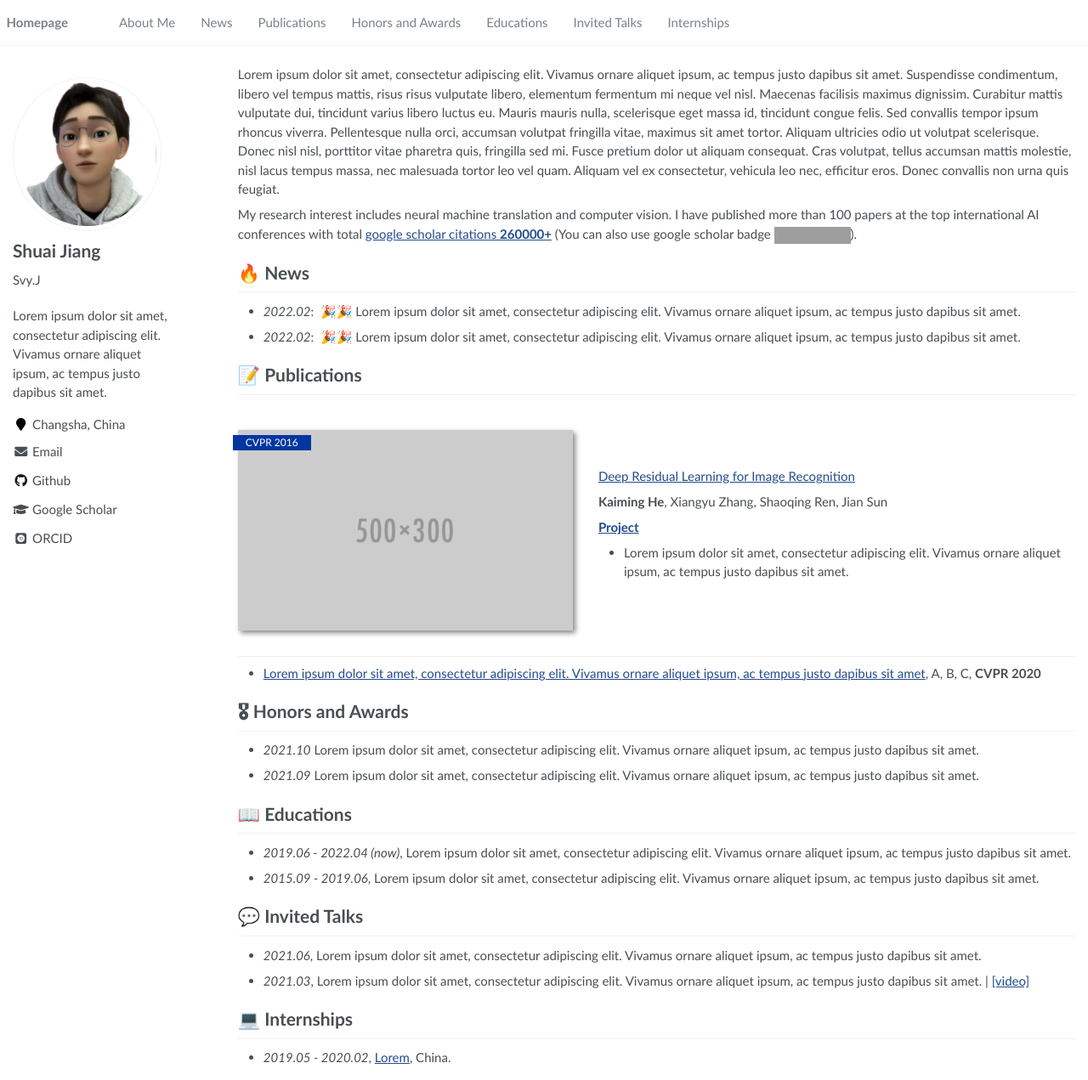
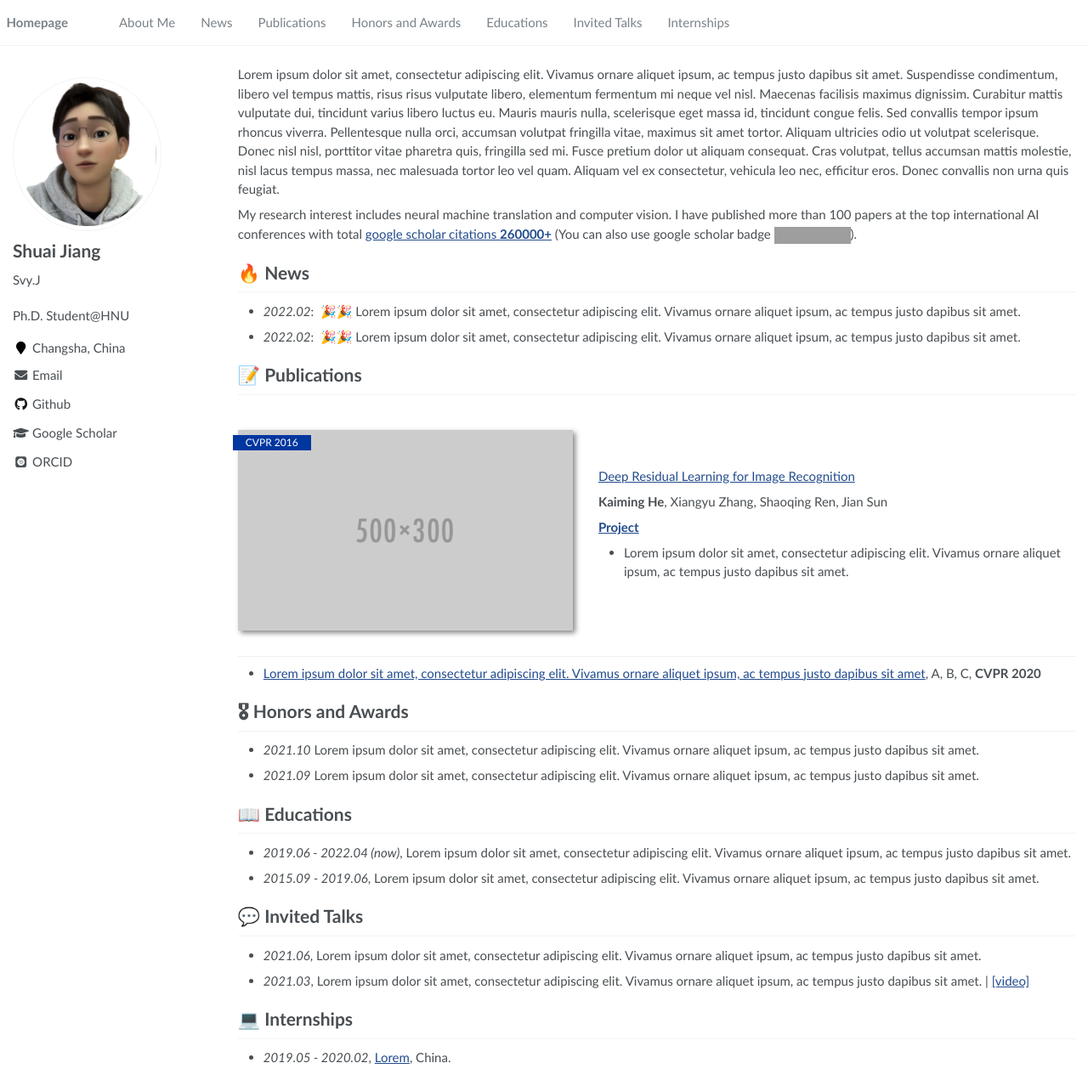
Before and after one commit to SvyJ/svyj.github.io, a Jekyll site: the page built from _pages/about.md, in a window 1280 px wide and 1271 px high. Shown: the whole window at 85% size. Built offline with Jekyll 4.4.1, drawn with Linux system fonts in a browser that asks for light colours; some web fonts are replaced; grey boxes are pictures that could not be loaded.

Commit message:
Update _config.yml

```diff
--- a/_config.yml
+++ b/_config.yml
@@ -6,9 +6,9 @@
 # `jekyll serve`. If you change this file, please restart the server process.
 
 # Site Settings
-title                    : "Lorem ipsum"
-description              : "Lorem ipsum dolor sit amet, consectetur adipiscing elit. Vivamus ornare aliquet ipsum, ac tempus justo dapibus sit amet. "
-repository               : "RayeRen/acad-homepage.github.io"
+title                    : "Shuai Jiang"
+description              : "Ph.D. Student@HNU"
+repository               : "https://github.com/SvyJ/svyj99"
 google_scholar_stats_use_cdn : true
 
 # google analytics
@@ -37,7 +37,7 @@
   flickr           :
   facebook         :
   foursquare       :
-  github           : "https://github.com/SvyJ"
+  github           : "SvyJ"
   google_plus      :
   keybase          :
   instagram        :
```
